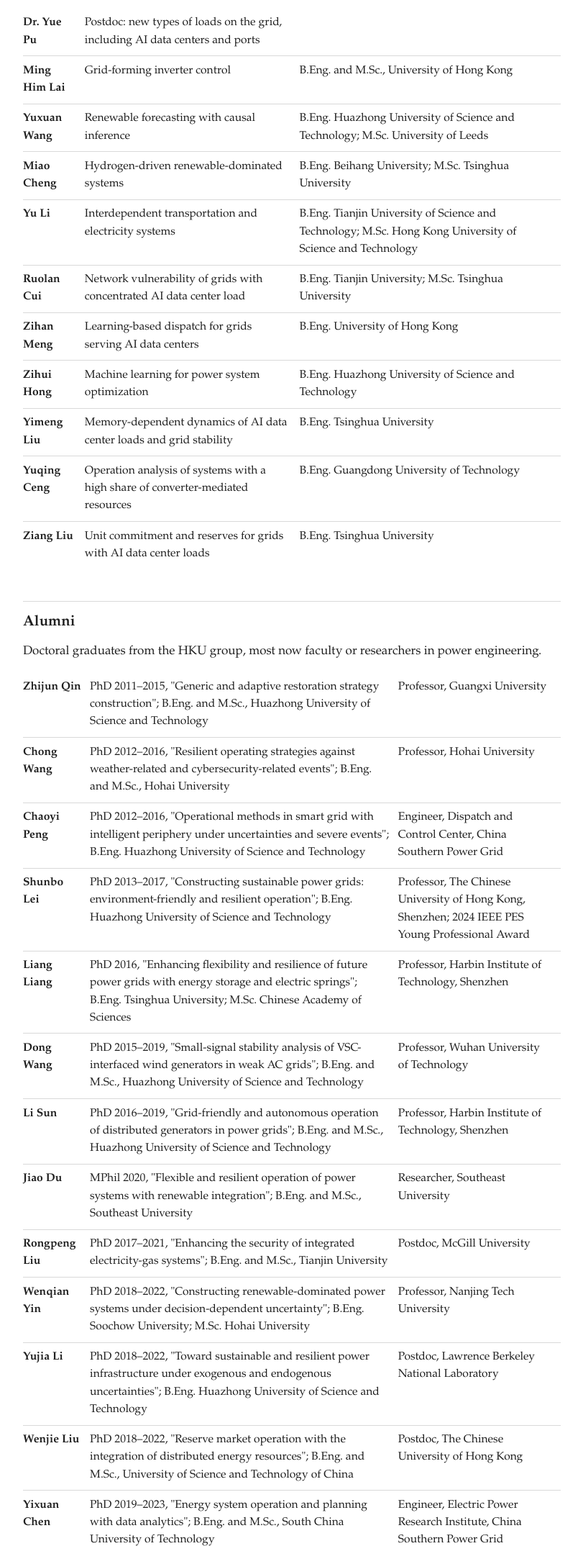
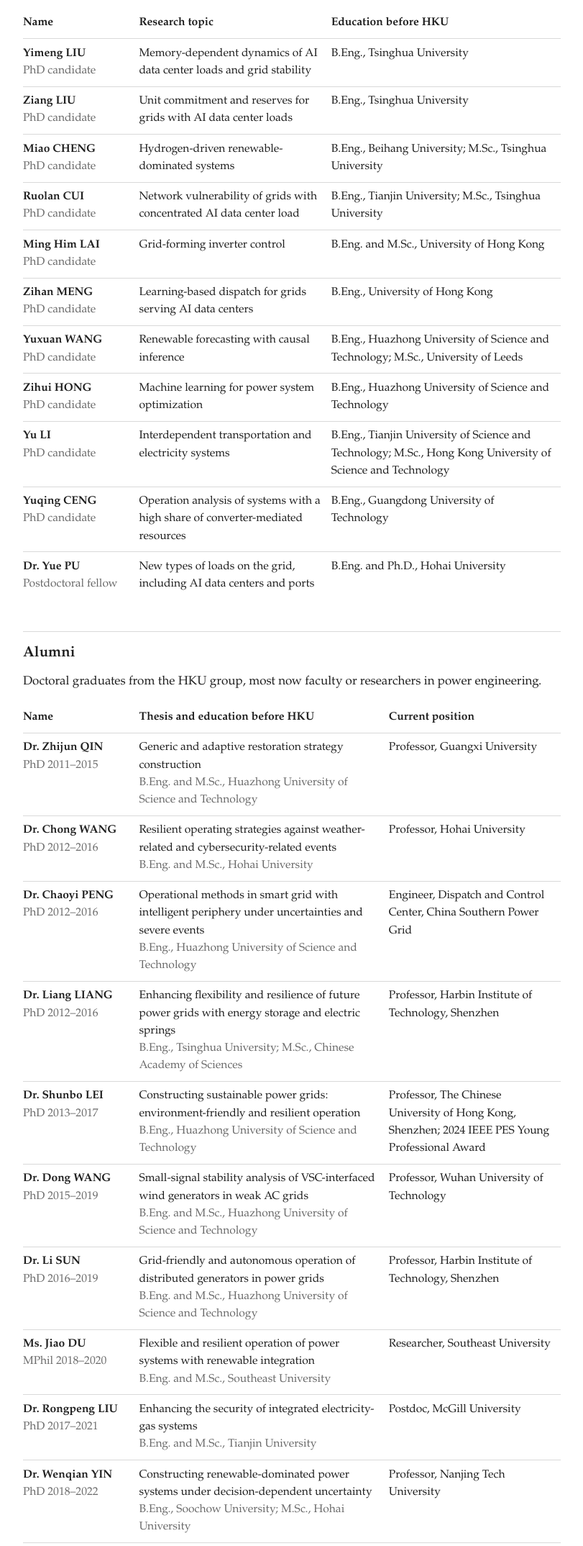
Before and after one commit to francisyhou/francisyhou.github.io, a plain HTML site: page group.html in a window 1280 px wide. Shown: the part 526-2674 px from the top of the page at 72% size, without its empty margins (274-1085 px from the left). Drawn offline with Linux system fonts and the light colour scheme.

Commit message:
Update group page

```diff
--- a/group.html
+++ b/group.html
@@ -32,51 +32,54 @@
 <h2>Students at the University of Hong Kong</h2>
 <p>Students and postdocs I supervise or co-supervise at HKU.</p>
 <table>
-<tr><td><b>Dr. Yue Pu</b></td><td>Postdoc: new types of loads on the grid, including AI data centers and ports</td><td></td></tr>
-<tr><td><b>Ming Him Lai</b></td><td>Grid-forming inverter control</td><td>B.Eng. and M.Sc., University of Hong Kong</td></tr>
-<tr><td><b>Yuxuan Wang</b></td><td>Renewable forecasting with causal inference</td><td>B.Eng. Huazhong University of Science and Technology; M.Sc. University of Leeds</td></tr>
-<tr><td><b>Miao Cheng</b></td><td>Hydrogen-driven renewable-dominated systems</td><td>B.Eng. Beihang University; M.Sc. Tsinghua University</td></tr>
-<tr><td><b>Yu Li</b></td><td>Interdependent transportation and electricity systems</td><td>B.Eng. Tianjin University of Science and Technology; M.Sc. Hong Kong University of Science and Technology</td></tr>
-<tr><td><b>Ruolan Cui</b></td><td>Network vulnerability of grids with concentrated AI data center load</td><td>B.Eng. Tianjin University; M.Sc. Tsinghua University</td></tr>
-<tr><td><b>Zihan Meng</b></td><td>Learning-based dispatch for grids serving AI data centers</td><td>B.Eng. University of Hong Kong</td></tr>
-<tr><td><b>Zihui Hong</b></td><td>Machine learning for power system optimization</td><td>B.Eng. Huazhong University of Science and Technology</td></tr>
-<tr><td><b>Yimeng Liu</b></td><td>Memory-dependent dynamics of AI data center loads and grid stability</td><td>B.Eng. Tsinghua University</td></tr>
-<tr><td><b>Yuqing Ceng</b></td><td>Operation analysis of systems with a high share of converter-mediated resources</td><td>B.Eng. Guangdong University of Technology</td></tr>
-<tr><td><b>Ziang Liu</b></td><td>Unit commitment and reserves for grids with AI data center loads</td><td>B.Eng. Tsinghua University</td></tr>
+<tr><th>Name</th><th>Research topic</th><th>Education before HKU</th></tr>
+<tr><td><b>Yimeng LIU</b><br><span class="note">PhD candidate</span></td><td>Memory-dependent dynamics of AI data center loads and grid stability</td><td>B.Eng., Tsinghua University</td></tr>
+<tr><td><b>Ziang LIU</b><br><span class="note">PhD candidate</span></td><td>Unit commitment and reserves for grids with AI data center loads</td><td>B.Eng., Tsinghua University</td></tr>
+<tr><td><b>Miao CHENG</b><br><span class="note">PhD candidate</span></td><td>Hydrogen-driven renewable-dominated systems</td><td>B.Eng., Beihang University; M.Sc., Tsinghua University</td></tr>
+<tr><td><b>Ruolan CUI</b><br><span class="note">PhD candidate</span></td><td>Network vulnerability of grids with concentrated AI data center load</td><td>B.Eng., Tianjin University; M.Sc., Tsinghua University</td></tr>
+<tr><td><b>Ming Him LAI</b><br><span class="note">PhD candidate</span></td><td>Grid-forming inverter control</td><td>B.Eng. and M.Sc., University of Hong Kong</td></tr>
+<tr><td><b>Zihan MENG</b><br><span class="note">PhD candidate</span></td><td>Learning-based dispatch for grids serving AI data centers</td><td>B.Eng., University of Hong Kong</td></tr>
+<tr><td><b>Yuxuan WANG</b><br><span class="note">PhD candidate</span></td><td>Renewable forecasting with causal inference</td><td>B.Eng., Huazhong University of Science and Technology; M.Sc., University of Leeds</td></tr>
+<tr><td><b>Zihui HONG</b><br><span class="note">PhD candidate</span></td><td>Machine learning for power system optimization</td><td>B.Eng., Huazhong University of Science and Technology</td></tr>
+<tr><td><b>Yu LI</b><br><span class="note">PhD candidate</span></td><td>Interdependent transportation and electricity systems</td><td>B.Eng., Tianjin University of Science and Technology; M.Sc., Hong Kong University of Science and Technology</td></tr>
+<tr><td><b>Yuqing CENG</b><br><span class="note">PhD candidate</span></td><td>Operation analysis of systems with a high share of converter-mediated resources</td><td>B.Eng., Guangdong University of Technology</td></tr>
+<tr><td><b>Dr. Yue PU</b><br><span class="note">Postdoctoral fellow</span></td><td>New types of loads on the grid, including AI data centers and ports</td><td>B.Eng. and Ph.D., Hohai University</td></tr>
 </table>
 
 <h2>Alumni</h2>
 <p>Doctoral graduates from the HKU group, most now faculty or researchers in power engineering.</p>
 <table>
-<tr><td><b>Zhijun Qin</b></td><td>PhD 2011–2015, "Generic and adaptive restoration strategy construction"; B.Eng. and M.Sc., Huazhong University of Science and Technology</td><td>Professor, Guangxi University</td></tr>
-<tr><td><b>Chong Wang</b></td><td>PhD 2012–2016, "Resilient operating strategies against weather-related and cybersecurity-related events"; B.Eng. and M.Sc., Hohai University</td><td>Professor, Hohai University</td></tr>
-<tr><td><b>Chaoyi Peng</b></td><td>PhD 2012–2016, "Operational methods in smart grid with intelligent periphery under uncertainties and severe events"; B.Eng. Huazhong University of Science and Technology</td><td>Engineer, Dispatch and Control Center, China Southern Power Grid</td></tr>
-<tr><td><b>Shunbo Lei</b></td><td>PhD 2013–2017, "Constructing sustainable power grids: environment-friendly and resilient operation"; B.Eng. Huazhong University of Science and Technology</td><td>Professor, The Chinese University of Hong Kong, Shenzhen; 2024 IEEE PES Young Professional Award</td></tr>
-<tr><td><b>Liang Liang</b></td><td>PhD 2016, "Enhancing flexibility and resilience of future power grids with energy storage and electric springs"; B.Eng. Tsinghua University; M.Sc. Chinese Academy of Sciences</td><td>Professor, Harbin Institute of Technology, Shenzhen</td></tr>
-<tr><td><b>Dong Wang</b></td><td>PhD 2015–2019, "Small-signal stability analysis of VSC-interfaced wind generators in weak AC grids"; B.Eng. and M.Sc., Huazhong University of Science and Technology</td><td>Professor, Wuhan University of Technology</td></tr>
-<tr><td><b>Li Sun</b></td><td>PhD 2016–2019, "Grid-friendly and autonomous operation of distributed generators in power grids"; B.Eng. and M.Sc., Huazhong University of Science and Technology</td><td>Professor, Harbin Institute of Technology, Shenzhen</td></tr>
-<tr><td><b>Jiao Du</b></td><td>MPhil 2020, "Flexible and resilient operation of power systems with renewable integration"; B.Eng. and M.Sc., Southeast University</td><td>Researcher, Southeast University</td></tr>
-<tr><td><b>Rongpeng Liu</b></td><td>PhD 2017–2021, "Enhancing the security of integrated electricity-gas systems"; B.Eng. and M.Sc., Tianjin University</td><td>Postdoc, McGill University</td></tr>
-<tr><td><b>Wenqian Yin</b></td><td>PhD 2018–2022, "Constructing renewable-dominated power systems under decision-dependent uncertainty"; B.Eng. Soochow University; M.Sc. Hohai University</td><td>Professor, Nanjing Tech University</td></tr>
-<tr><td><b>Yujia Li</b></td><td>PhD 2018–2022, "Toward sustainable and resilient power infrastructure under exogenous and endogenous uncertainties"; B.Eng. Huazhong University of Science and Technology</td><td>Postdoc, Lawrence Berkeley National Laboratory</td></tr>
-<tr><td><b>Wenjie Liu</b></td><td>PhD 2018–2022, "Reserve market operation with the integration of distributed energy resources"; B.Eng. and M.Sc., University of Science and Technology of China</td><td>Postdoc, The Chinese University of Hong Kong</td></tr>
-<tr><td><b>Yixuan Chen</b></td><td>PhD 2019–2023, "Energy system operation and planning with data analytics"; B.Eng. and M.Sc., South China University of Technology</td><td>Engineer, Electric Power Research Institute, China Southern Power Grid</td></tr>
-<tr><td><b>Jiazuo Hou</b></td><td>PhD 2019–2023, "Cyber-physical resilience of power electronics-enabled power systems"; B.Eng. Zhejiang University; M.Sc. Huazhong University of Science and Technology</td><td>Postdoc, Cornell University</td></tr>
-<tr><td><b>Qinfei Long</b></td><td>PhD 2020–2024, "Submodular optimization in risk mitigation"; B.Eng. and M.Sc., North China Electric Power University</td><td>Engineer, Hong Kong Productivity Council</td></tr>
-<tr><td><b>Junhong Liu</b></td><td>PhD 2020–2024, "Privacy-preserving and secure market-based operation of distributed energy systems"; B.Eng. Huazhong University of Science and Technology; M.Sc. Tsinghua University</td><td>Postdoc, Lawrence Berkeley National Laboratory</td></tr>
-<tr><td><b>Chenxi Hu</b></td><td>PhD 2025, "Towards a Resilient and Sustainable Energy Future: Risk-informed Resilience Planning of Power Systems under Heterogeneous Uncertainties"; B.Eng. Wuhan University</td><td>Professor, Hang Seng University of Hong Kong</td></tr>
-<tr><td><b>Xing Cui</b></td><td>PhD 2025, "Traffic-Power Flow Coordination and EV Dynamic Wireless Charging Infrastructure Planning Toward Economic and Resilient Electrified Transportation Networks"; B.Eng. Qinghai University; M.Sc. Tsinghua University</td><td>Postdoc, University of Hong Kong</td></tr>
-<tr><td><b>Man Hin Chow</b></td><td>PhD 2024, "Integration of Renewable Energy for Power Restoration: Real Time Digital Simulation Approach"; B.Eng. University of Sheffield; M.Sc. University of Hong Kong</td><td>Lecturer, University of Hong Kong</td></tr>
-<tr><td><b>Ruizhang Yang</b></td><td>PhD 2026, "Low-Carbon and Resilient Power-Railway Coupled Systems: Multi-Timescale Grid-Interactive Planning and Operation under Spatiotemporal Uncertainties"; B.Eng. and M.Sc., Huazhong University of Science and Technology</td><td>Postdoc, King Abdullah University of Science and Technology</td></tr>
+<tr><th>Name</th><th>Thesis and education before HKU</th><th>Current position</th></tr>
+<tr><td><b>Dr. Zhijun QIN</b><br><span class="note">PhD 2011–2015</span></td><td>Generic and adaptive restoration strategy construction<br><span class="note">B.Eng. and M.Sc., Huazhong University of Science and Technology</span></td><td>Professor, Guangxi University</td></tr>
+<tr><td><b>Dr. Chong WANG</b><br><span class="note">PhD 2012–2016</span></td><td>Resilient operating strategies against weather-related and cybersecurity-related events<br><span class="note">B.Eng. and M.Sc., Hohai University</span></td><td>Professor, Hohai University</td></tr>
+<tr><td><b>Dr. Chaoyi PENG</b><br><span class="note">PhD 2012–2016</span></td><td>Operational methods in smart grid with intelligent periphery under uncertainties and severe events<br><span class="note">B.Eng., Huazhong University of Science and Technology</span></td><td>Engineer, Dispatch and Control Center, China Southern Power Grid</td></tr>
+<tr><td><b>Dr. Liang LIANG</b><br><span class="note">PhD 2012–2016</span></td><td>Enhancing flexibility and resilience of future power grids with energy storage and electric springs<br><span class="note">B.Eng., Tsinghua University; M.Sc., Chinese Academy of Sciences</span></td><td>Professor, Harbin Institute of Technology, Shenzhen</td></tr>
+<tr><td><b>Dr. Shunbo LEI</b><br><span class="note">PhD 2013–2017</span></td><td>Constructing sustainable power grids: environment-friendly and resilient operation<br><span class="note">B.Eng., Huazhong University of Science and Technology</span></td><td>Professor, The Chinese University of Hong Kong, Shenzhen; 2024 IEEE PES Young Professional Award</td></tr>
+<tr><td><b>Dr. Dong WANG</b><br><span class="note">PhD 2015–2019</span></td><td>Small-signal stability analysis of VSC-interfaced wind generators in weak AC grids<br><span class="note">B.Eng. and M.Sc., Huazhong University of Science and Technology</span></td><td>Professor, Wuhan University of Technology</td></tr>
+<tr><td><b>Dr. Li SUN</b><br><span class="note">PhD 2016–2019</span></td><td>Grid-friendly and autonomous operation of distributed generators in power grids<br><span class="note">B.Eng. and M.Sc., Huazhong University of Science and Technology</span></td><td>Professor, Harbin Institute of Technology, Shenzhen</td></tr>
+<tr><td><b>Ms. Jiao DU</b><br><span class="note">MPhil 2018–2020</span></td><td>Flexible and resilient operation of power systems with renewable integration<br><span class="note">B.Eng. and M.Sc., Southeast University</span></td><td>Researcher, Southeast University</td></tr>
+<tr><td><b>Dr. Rongpeng LIU</b><br><span class="note">PhD 2017–2021</span></td><td>Enhancing the security of integrated electricity-gas systems<br><span class="note">B.Eng. and M.Sc., Tianjin University</span></td><td>Postdoc, McGill University</td></tr>
+<tr><td><b>Dr. Wenqian YIN</b><br><span class="note">PhD 2018–2022</span></td><td>Constructing renewable-dominated power systems under decision-dependent uncertainty<br><span class="note">B.Eng., Soochow University; M.Sc., Hohai University</span></td><td>Professor, Nanjing Tech University</td></tr>
+<tr><td><b>Dr. Yujia LI</b><br><span class="note">PhD 2018–2022</span></td><td>Toward sustainable and resilient power infrastructure under exogenous and endogenous uncertainties<br><span class="note">B.Eng., Huazhong University of Science and Technology</span></td><td>Postdoc, Lawrence Berkeley National Laboratory</td></tr>
+<tr><td><b>Dr. Wenjie LIU</b><br><span class="note">PhD 2018–2022</span></td><td>Reserve market operation with the integration of distributed energy resources<br><span class="note">B.Eng. and M.Sc., University of Science and Technology of China</span></td><td>Postdoc, The Chinese University of Hong Kong</td></tr>
+<tr><td><b>Dr. Yixuan CHEN</b><br><span class="note">PhD 2019–2023</span></td><td>Energy system operation and planning with data analytics<br><span class="note">B.Eng. and M.Sc., South China University of Technology</span></td><td>Engineer, Electric Power Research Institute, China Southern Power Grid</td></tr>
+<tr><td><b>Dr. Jiazuo HOU</b><br><span class="note">PhD 2019–2023</span></td><td>Cyber-physical resilience of power electronics-enabled power systems<br><span class="note">B.Eng., Zhejiang University; M.Sc., Huazhong University of Science and Technology</span></td><td>Professor, Tongji University</td></tr>
+<tr><td><b>Dr. Qinfei LONG</b><br><span class="note">PhD 2020–2024</span></td><td>Submodular optimization in risk mitigation<br><span class="note">B.Eng. and M.Sc., North China Electric Power University</span></td><td>Engineer, Hong Kong Productivity Council</td></tr>
+<tr><td><b>Dr. Junhong LIU</b><br><span class="note">PhD 2020–2024</span></td><td>Privacy-preserving and secure market-based operation of distributed energy systems<br><span class="note">B.Eng., Huazhong University of Science and Technology; M.Sc., Tsinghua University</span></td><td>Postdoc, Lawrence Berkeley National Laboratory</td></tr>
+<tr><td><b>Dr. Man Hin CHOW</b><br><span class="note">PhD 2020–2024</span></td><td>Integration of Renewable Energy for Power Restoration: Real Time Digital Simulation Approach<br><span class="note">B.Eng., University of Sheffield; M.Sc., University of Hong Kong</span></td><td>Lecturer, University of Hong Kong</td></tr>
+<tr><td><b>Dr. Chenxi HU</b><br><span class="note">PhD 2021–2025</span></td><td>Towards a Resilient and Sustainable Energy Future: Risk-informed Resilience Planning of Power Systems under Heterogeneous Uncertainties<br><span class="note">B.Eng., Wuhan University</span></td><td>Professor, Hang Seng University of Hong Kong</td></tr>
+<tr><td><b>Dr. Xing CUI</b><br><span class="note">PhD 2021–2025</span></td><td>Traffic-Power Flow Coordination and EV Dynamic Wireless Charging Infrastructure Planning Toward Economic and Resilient Electrified Transportation Networks<br><span class="note">B.Eng., Qinghai University; M.Sc., Tsinghua University</span></td><td>Postdoc, University of Hong Kong</td></tr>
+<tr><td><b>Dr. Ruizhang YANG</b><br><span class="note">PhD 2022–2026</span></td><td>Low-Carbon and Resilient Power-Railway Coupled Systems: Multi-Timescale Grid-Interactive Planning and Operation under Spatiotemporal Uncertainties<br><span class="note">B.Eng. and M.Sc., Huazhong University of Science and Technology</span></td><td>Postdoc, King Abdullah University of Science and Technology</td></tr>
 </table>
 
 <h3>Postdoctoral fellows</h3>
 <table>
-<tr><td><b>Xia Chen</b></td><td>Postdoc, electric springs in power systems</td><td>Professor, Huazhong University of Science and Technology</td></tr>
-<tr><td><b>Jun Wang</b></td><td>Postdoc, grid-interactive efficient buildings</td><td>Professor, Shanghai Jiao Tong University</td></tr>
-<tr><td><b>Miao Miao</b></td><td>Postdoc, large-scale energy storage planning and operation</td><td>Chairman and CEO, Gangke Technology Co., Ltd.</td></tr>
-<tr><td><b>Jianhang Zhu</b></td><td>Postdoc, power-electronics-enabled power systems</td><td>Professor, Huazhong University of Science and Technology</td></tr>
-<tr><td><b>Lei Guo</b></td><td>Postdoc, power system oscillation</td><td>Chairman and CEO, Beijing Huateng Shenghe Technology Co., Ltd.</td></tr>
+<tr><th>Name</th><th>Research topic</th><th>Current position</th></tr>
+<tr><td><b>Dr. Xia CHEN</b></td><td>Electric springs in power systems</td><td>Professor, Huazhong University of Science and Technology</td></tr>
+<tr><td><b>Dr. Jun WANG</b></td><td>Grid-interactive efficient buildings</td><td>Professor, Shanghai Jiao Tong University</td></tr>
+<tr><td><b>Dr. Miao MIAO</b></td><td>Large-scale energy storage planning and operation</td><td>Chairman and CEO, Gangke Technology Co., Ltd.</td></tr>
+<tr><td><b>Dr. Jianhang ZHU</b></td><td>Power-electronics-enabled power systems</td><td>Professor, Huazhong University of Science and Technology</td></tr>
+<tr><td><b>Dr. Lei GUO</b></td><td>Power system oscillation</td><td>Chairman and CEO, Beijing Huateng Shenghe Technology Co., Ltd.</td></tr>
 </table>
 
 <footer>Updated September 2026.</footer>
--- a/style.css
+++ b/style.css
@@ -34,6 +34,8 @@
 table{border-collapse:collapse;width:100%;font-size:.92rem;margin:0 0 1rem}
 th,td{text-align:left;vertical-align:top;padding:.5rem .7rem .5rem 0;border-bottom:1px solid var(--rule)}
 tr:last-child td{border-bottom:0}
+td:first-child{min-width:9.5rem}
+@media (max-width:820px){td:first-child{min-width:7rem}}
 th{font-weight:700}
 .note{color:var(--mute);font-size:.92rem}
 .counter{margin-top:3rem}
```
